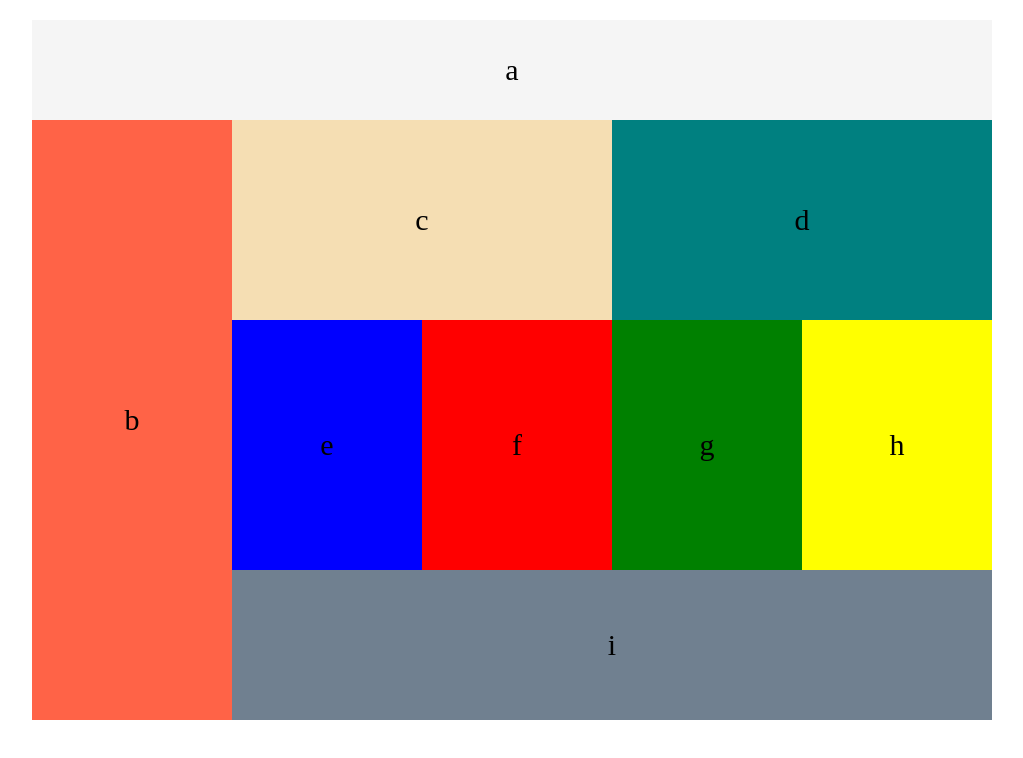
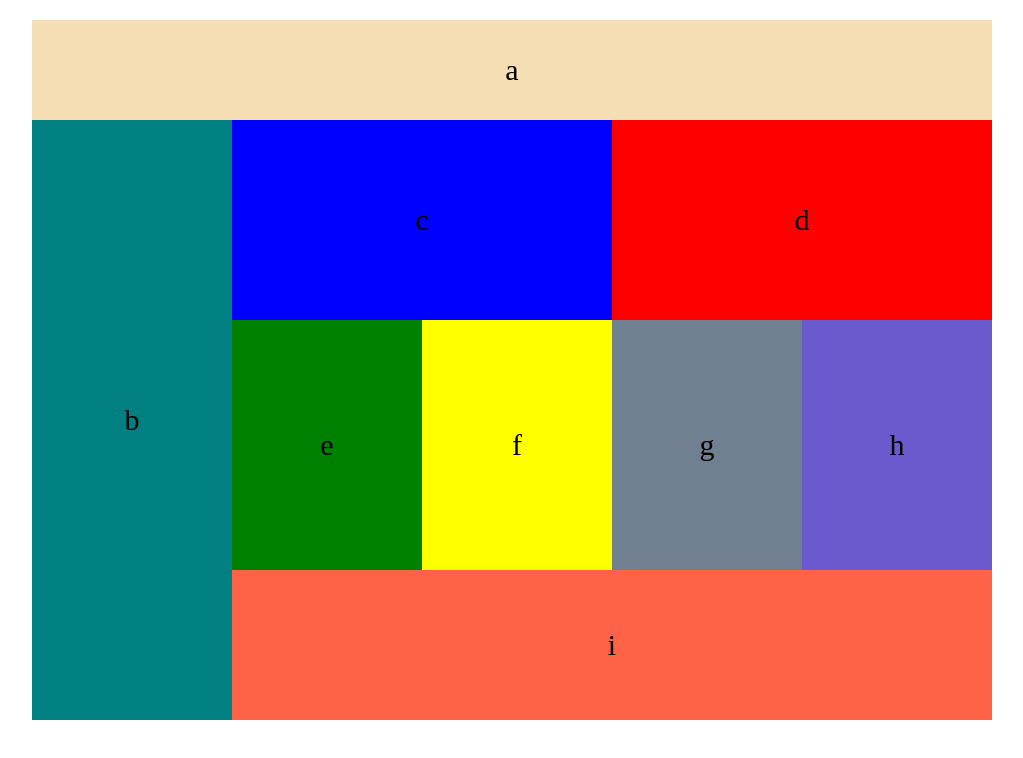
Before and after one commit to eugenemonnier/lab-01, a plain HTML site: page index.html in a window 1280 px wide. Shown: the whole page, without its empty margins (128-1151 px from the left). Drawn offline with Linux system fonts and the light colour scheme.

Commit message:
change colors from phone to tablet to dektop

```diff
--- a/css/layout.css
+++ b/css/layout.css
@@ -1,7 +1,7 @@
 header {
   width: 480px;
   height: 75px;
-  background-color: #bbb;
+  background-color: slateblue;
   line-height: 75px;
 }
 aside {
@@ -9,6 +9,12 @@ aside {
   height: 150px;
   line-height: 150px;
   background-color: tomato;
+}
+#main1 {
+  background-color: wheat;
+}
+#main2 {
+  background-color: teal;
 }
 main div{
   float: left;
@@ -32,12 +38,6 @@ article div div {
   line-height: 250px;
   margin: auto;
 }
-footer {
-  width: 480px;
-  height: 80px;
-  line-height: 80px;
-  background-color: slategray;
-}
 #article1 {
   background-color: blue;
 }
@@ -50,18 +50,18 @@ footer {
 #article4 {
   background-color: yellow;
 }
-#main1 {
-  background-color: wheat;
-}
-#main2 {
-  background-color: teal;
+footer {
+  width: 480px;
+  height: 80px;
+  line-height: 80px;
+  background-color: slategray;
 }
 
 @media screen and (min-width: 481px) {
   header {
     width: 960px;
     height: 100px;
-    background-color: whitesmoke;
+    background-color: tomato;
     line-height: 100px;
   }
   aside {
@@ -69,7 +69,13 @@ footer {
     width: 200px;
     height: 600px;
     line-height: 600px;
-    background-color: tomato;
+    background-color: wheat;
+  }
+  #main1 {
+    background-color: teal;
+  }
+  #main2 {
+    background-color: blue;
   }
   main{
     float: left;
@@ -82,6 +88,7 @@ footer {
     height: 200px;
     line-height: 200px;
   }
+
   article {
     clear: none;
     height: fit-content;
@@ -100,30 +107,53 @@ footer {
     height: 250px;
     line-height: 250px;
   }
+  #article1 {
+    background-color: red;
+  }
+  #article2 {
+    background-color: green;
+  }
+  #article3 {
+    background-color: yellow;
+  }
+  #article4 {
+    background-color: slategray;
+  }
   footer {
     display: inline-block;
     float: left;
     width: 760px;
     height: 150px;
     line-height: 150px;
+    background-color: slateblue;
+  }
+}
+@media screen and (min-width: 769px) {
+  header {
+    background-color: wheat;
+  }
+  aside {
+    background-color: teal;
+  }
+  #main1 {
+    background-color: blue;
+  }
+  #main2 {
+    background-color: red;
+  }
+  #article1 {
+    background-color: green;
+  }
+  #article2 {
+    background-color: yellow;
+  }
+  #article3 {
     background-color: slategray;
   }
-  #article1 {
-    background-color: blue;
+  #article4 {
+    background-color: slateblue;
   }
-  #article2 {
-    background-color: red;
-  }
-  #article3 {
-    background-color: green;
-  }
-  #article4 {
-    background-color: yellow;
-  }
-  #main1 {
-    background-color: wheat;
-  }
-  #main2 {
-    background-color: teal;
+  footer{
+    background-color: tomato;
   }
 }
```
